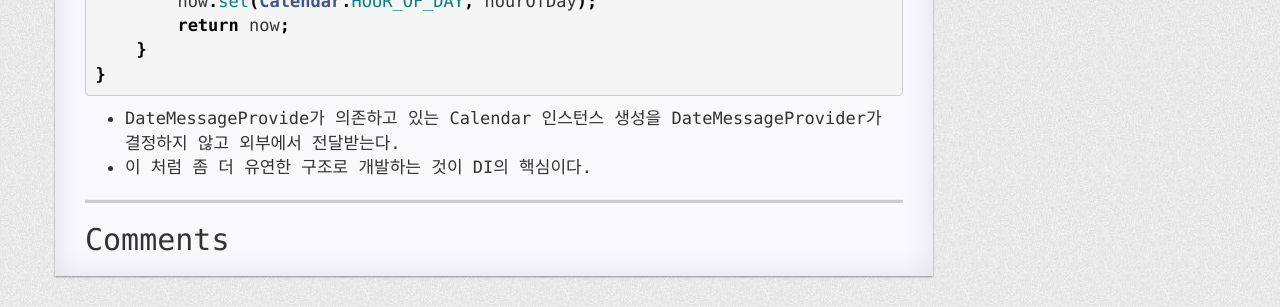
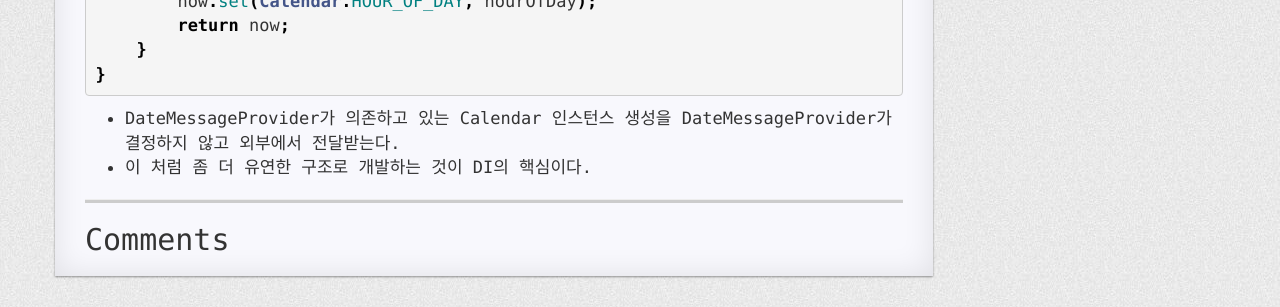
Before and after one commit to iyoungman/iyoungman.github.io, a Jekyll site: the page built from _posts/2020-05-03-DesignPattern-Dependency-Injection.md, in a window 1280 px wide and 900 px high, scrolled down 1885 px. Shown: the part 474-781 px from the top of the window. Built offline with Jekyll 4.4.1, drawn with Linux system fonts in a browser that asks for light colours; nearby versions of some CDN libraries; comment, search, counter and statistics services are not loaded; a style sheet for code colours, icons or effects is not loaded; some of the changed text lies outside the part shown.

Commit message:
_posts 오탈자 수정

````diff
--- a/_posts/2020-05-03-DesignPattern-Dependency-Injection.md
+++ b/_posts/2020-05-03-DesignPattern-Dependency-Injection.md
@@ -16,7 +16,7 @@
 * 이때 객체 내부에서 다른 객체의 인스턴스를 생성하지 않고
 * 외부에서 생성된 다른 객체의 인스턴스를 주입 받는것을
 * 의존성 주입이라고 한다.
-> DI는 인스턴스를 `생성하는 책임과 사용하는 책임을 분리`하자는 의미와 같다.
+> DI는 `인스턴스를 생성하는 책임과 사용하는 책임을 분리`하자는 의미와 같다.
 >
 > 이를 통해 유연한 설계를 할 수 있다.
 >
@@ -98,5 +98,5 @@
 }
 ```
 
-* DateMessageProvide가 의존하고 있는 Calendar 인스턴스 생성을 DateMessageProvider가 결정하지 않고 외부에서 전달받는다.
+* DateMessageProvider가 의존하고 있는 Calendar 인스턴스 생성을 DateMessageProvider가 결정하지 않고 외부에서 전달받는다.
 * 이 처럼 좀 더 유연한 구조로 개발하는 것이 DI의 핵심이다.
````
